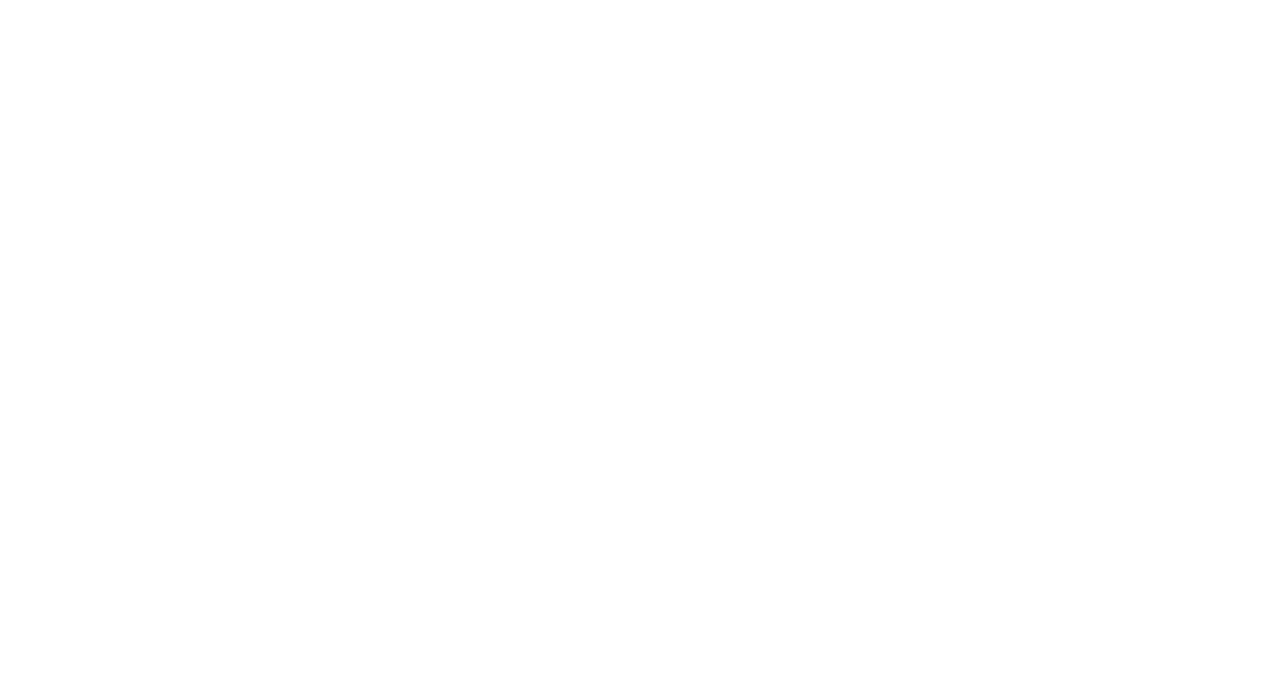
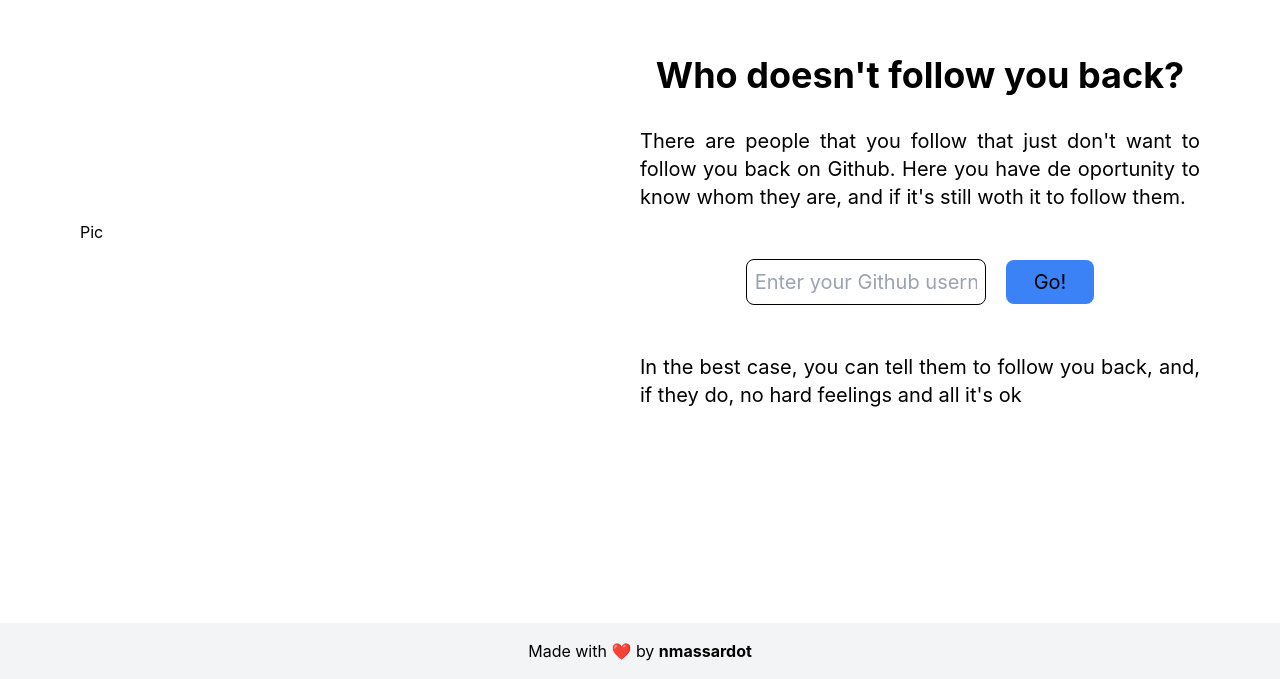
Before and after one commit to nmassardot/doesnt-follow-back, a React (Create React App) app: page / in a window 1280 px wide. Before the commit this address had no page. Shown: the part 121-800 px from the top of the page. Built offline with nearby package versions, Linux system fonts and the light colour scheme.

Commit message:
feat(home): explanation and input

```diff
--- a/src/App.jsx
+++ b/src/App.jsx
@@ -1,12 +1,14 @@
 import React from "react";
 import { BrowserRouter, Routes, Route } from "react-router-dom";
 
+import HomeView from "./views/HomeView";
 import FollowersView from "./views/FollowersView";
 
 function App() {
   return (
     <BrowserRouter>
       <Routes>
+        <Route index element={<HomeView />} />
         <Route path="/:username" element={<FollowersView />} />
       </Routes>
     </BrowserRouter>
--- /dev/null
+++ b/src/components/SectionHome.jsx
@@ -0,0 +1,76 @@
+import React, { useState } from "react";
+import { useNavigate } from "react-router-dom";
+
+import clsx from "clsx";
+
+import Footer from "./specifics/Footer";
+
+function SectionHome() {
+  const [githubUsername, setGithubUsername] = useState("");
+  const navigate = useNavigate();
+
+  return (
+    <div
+    className={clsx(
+      "w-full h-full",
+      "flex items-center justify-center",
+      "py-20 px-20",
+    )}
+    >
+      <p className={clsx("w-1/2")}>Pic</p>
+      <div
+        className={clsx(
+          "w-1/2",
+          "flex flex-col",
+          "justify-center items-center",
+          "text-xl text-justify",
+          "py-24",
+        )}
+      >
+        <h1
+          className={clsx(
+            "text-4xl font-bold",
+            "mb-8",
+          )}
+          >
+            Who doesn't follow you back?
+          </h1>
+          <p className={clsx("mb-12")}>
+            There are people that you follow that just don't
+            want to follow you back on Github. Here you have de oportunity to
+            know whom they are, and if it's still woth it to follow them.
+          </p>
+          <div className={clsx("flex items-center justify-center", "w-full", "px-10", "mb-12")}>
+            <input
+              type="text"
+              placeholder="Enter your Github username"
+              onChange={(e) => setGithubUsername(e.target.value)}
+              className={clsx(
+                "w-1/2",
+                "rounded-lg border border-black",
+                "py-2 px-2",
+                "mr-5",
+              )}
+            />
+            <button
+            onClick={() => navigate(githubUsername)}
+              className={clsx(
+                "bg-blue-500 hover:bg-blue-400",
+                "px-7 py-2",
+                "rounded-lg",
+              )}
+            >
+              Go!
+            </button>
+          </div>
+          <p>
+            In the best case, you can tell them to follow you back, and,
+            if they do, no hard feelings and all it's ok
+          </p>
+      </div>
+      <Footer />
+    </div>
+  );
+}
+
+export default SectionHome;
--- /dev/null
+++ b/src/views/HomeView.jsx
@@ -0,0 +1,9 @@
+import React from "react";
+
+import SectionHome from "../components/SectionHome";
+
+function HomeView() {
+  return (<SectionHome />);
+}
+
+export default HomeView;
```
